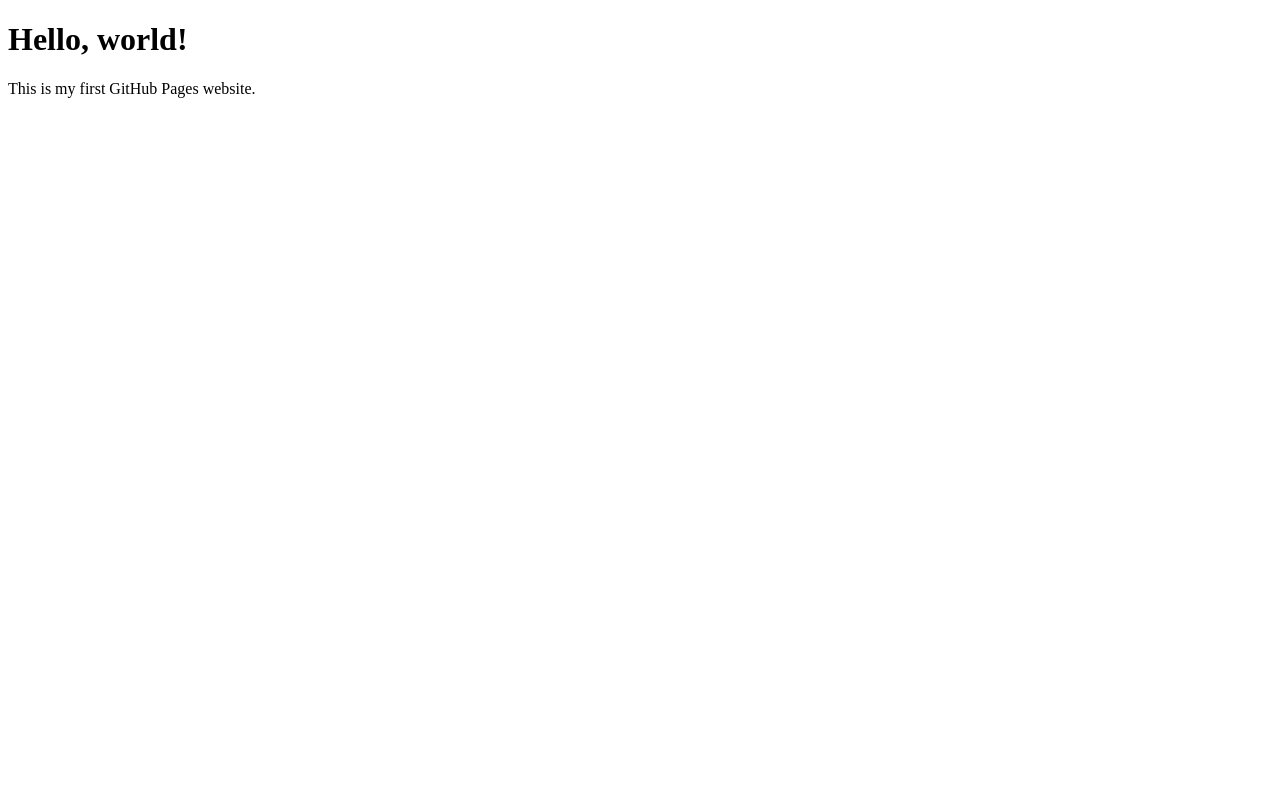
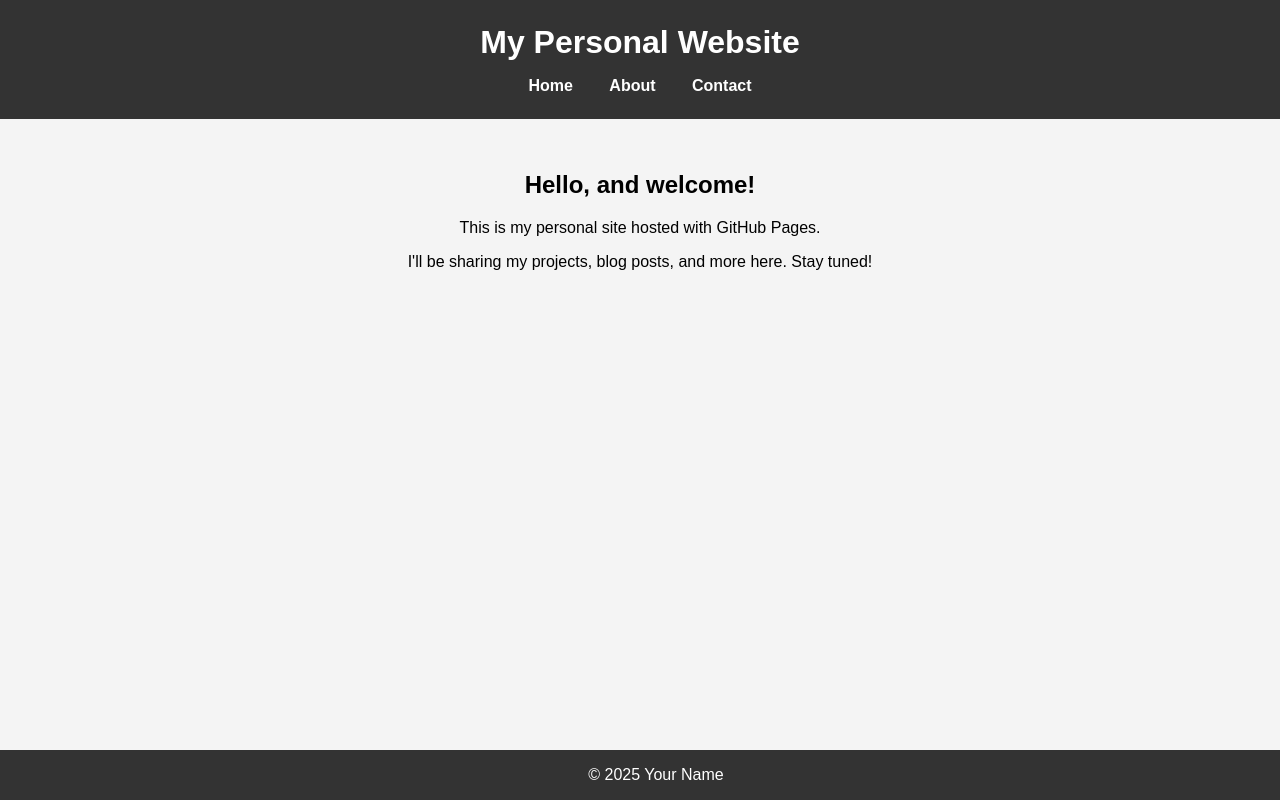
Before and after one commit to JLukaKitas/JLukaKitas.github.io, a plain HTML site: page index.html in a window 1280 px wide. Drawn offline with Linux system fonts and the light colour scheme.

Commit message:
Update homepage

```diff
--- a/index.html
+++ b/index.html
@@ -1,11 +1,67 @@
 <!DOCTYPE html>
-<html>
+<html lang="en">
 <head>
   <meta charset="UTF-8">
-  <title>Welcome to My Site</title>
+  <meta name="viewport" content="width=device-width, initial-scale=1">
+  <title>Welcome to My Website</title>
+  <style>
+    body {
+      font-family: Arial, sans-serif;
+      background-color: #f4f4f4;
+      margin: 0;
+      padding: 0;
+      text-align: center;
+    }
+    header {
+      background-color: #333;
+      color: white;
+      padding: 1.5rem 0;
+    }
+    h1 {
+      margin: 0;
+    }
+    nav {
+      margin-top: 1rem;
+    }
+    nav a {
+      margin: 0 1rem;
+      color: white;
+      text-decoration: none;
+      font-weight: bold;
+    }
+    main {
+      padding: 2rem;
+    }
+    footer {
+      background-color: #333;
+      color: white;
+      padding: 1rem;
+      position: fixed;
+      bottom: 0;
+      width: 100%;
+    }
+  </style>
 </head>
 <body>
-  <h1>Hello, world!</h1>
-  <p>This is my first GitHub Pages website.</p>
+
+  <header>
+    <h1>My Personal Website</h1>
+    <nav>
+      <a href="index.html">Home</a>
+      <a href="about.html">About</a>
+      <a href="contact.html">Contact</a>
+    </nav>
+  </header>
+
+  <main>
+    <h2>Hello, and welcome!</h2>
+    <p>This is my personal site hosted with GitHub Pages.</p>
+    <p>I'll be sharing my projects, blog posts, and more here. Stay tuned!</p>
+  </main>
+
+  <footer>
+    &copy; 2025 Your Name
+  </footer>
+
 </body>
-</html>
+                                                                            </html>
```
